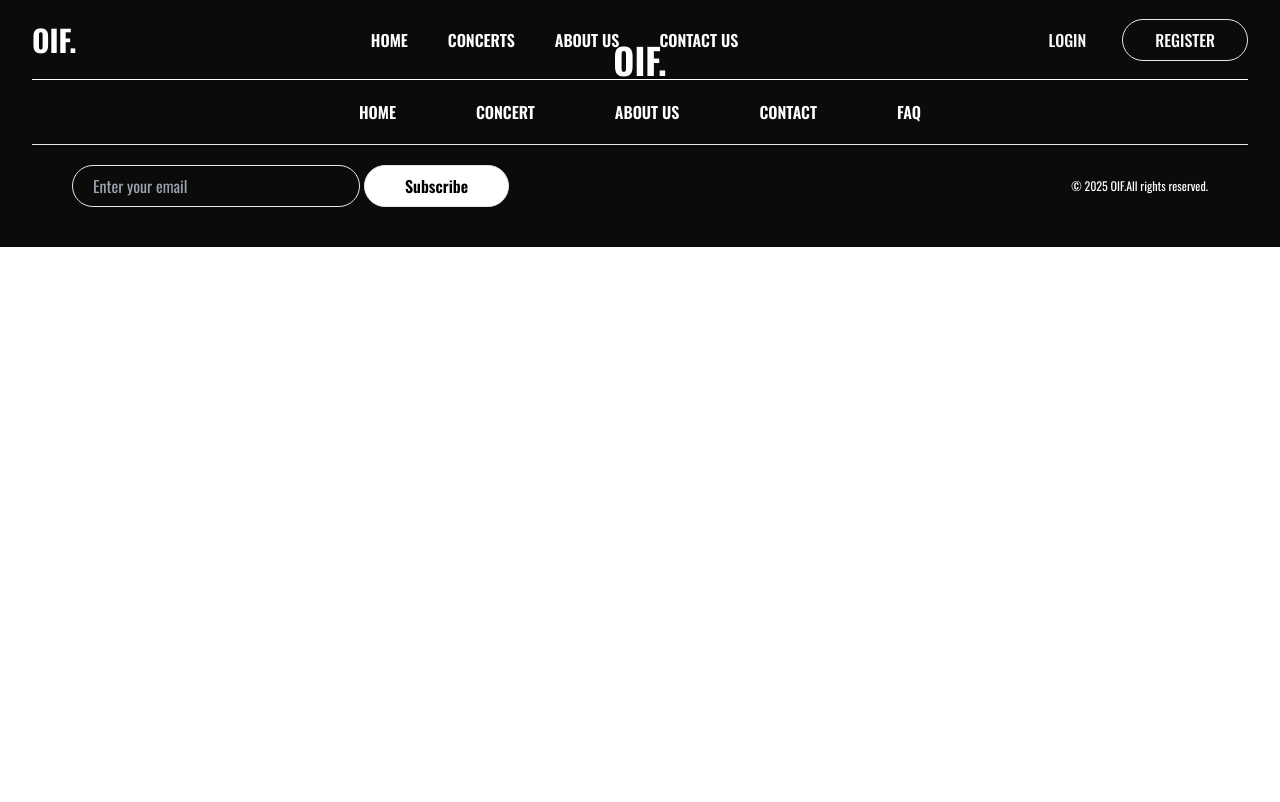
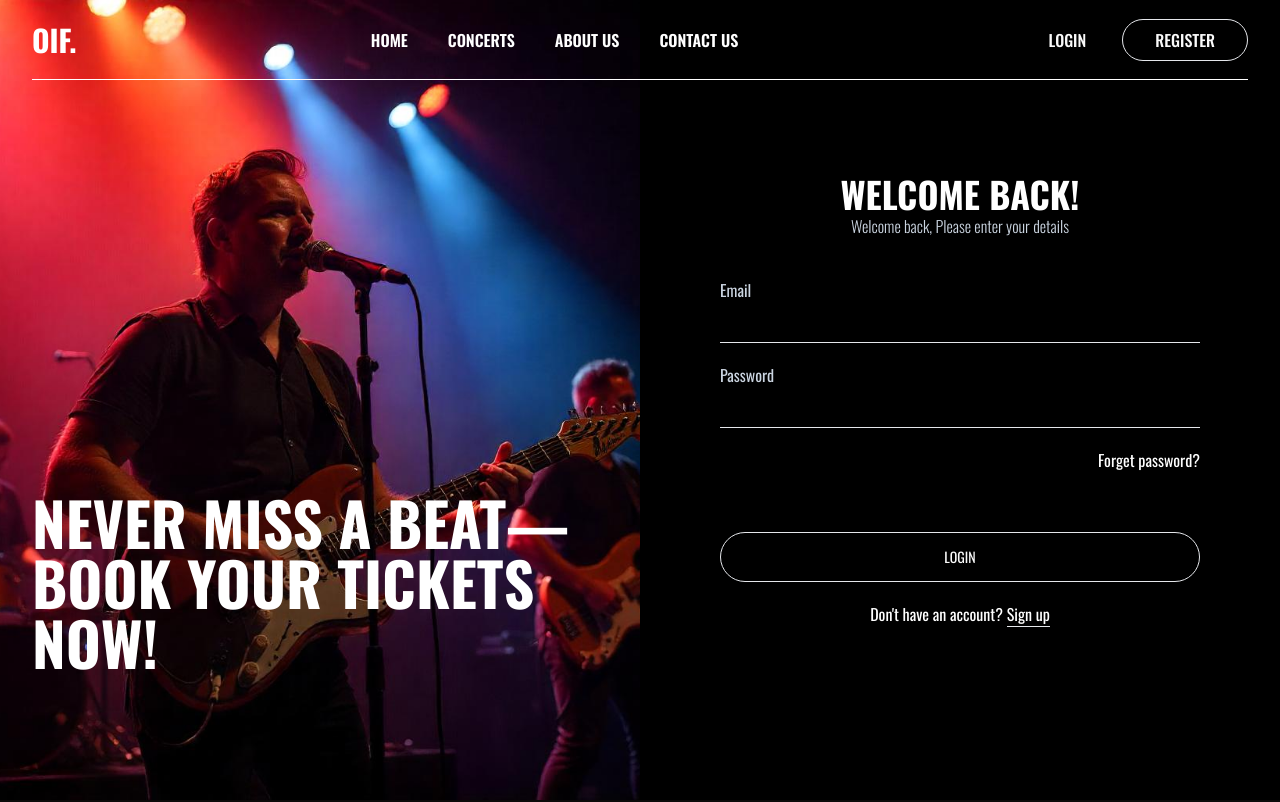
Before and after one commit to Adnansulaiman/concert-booking-ts, a React (Vite) app in the folder client/: page /login in a window 1280 px wide. Shown: the top 802 px of the page. Built offline with nearby package versions, Linux system fonts and the light colour scheme.

Commit message:
Added login page and signup page

```diff
--- a/client/src/App.tsx
+++ b/client/src/App.tsx
@@ -6,6 +6,8 @@ import Navbar from './components/Navbar/Navbar'
 import Footer from './components/Footer/Footer'
 import About from './pages/About/About'
 import Contact from './pages/Contact/Contact'
+import Login from './pages/Login/Login'
+import Register from './pages/Register/Register'
 
 
 function App() {
@@ -19,6 +21,8 @@ function App() {
       <Route path='/' element={<Home />} />
       <Route path='/about' element={<About />} />
       <Route path='/contact' element={<Contact />} />
+      <Route path='/login' element={<Login />} />
+      <Route path='/register' element={<Register />} />
      </Routes>
     <Footer />
      </div>
--- a/client/src/components/Navbar/Navbar.tsx
+++ b/client/src/components/Navbar/Navbar.tsx
@@ -68,10 +68,10 @@ const Navbar = () => {
               </NavLink>
             </ul>
             <div className="flex gap-5 items-center justify-center">
-              <Button className="text-base bg-transparent">LOGIN</Button>
-              <Button className="text-base bg-transparent border  px-8 py-5 rounded-full">
+              <Link to='/login'><Button className="text-base bg-transparent">LOGIN</Button></Link>
+              <Link to='/register'><Button className="text-base bg-transparent border  px-8 py-5 rounded-full">
                 REGISTER
-              </Button>
+              </Button></Link>
             </div>
           </div>
         </div>
@@ -85,10 +85,10 @@ const Navbar = () => {
           </div>
 
           <div className="flex gap-5 items-center justify-center">
-            <Button className="text-base bg-transparent">LOGIN</Button>
-            <Button className="text-base bg-transparent border rounded-full px-8 py-5">
+            <Link to='/login'><Button className="text-base bg-transparent">LOGIN</Button></Link>
+            <Link to='/register'><Button className="text-base bg-transparent border rounded-full px-8 py-5">
               REGISTER
-            </Button>
+            </Button></Link>
           </div>
           <div className="flex">
             <GiHamburgerMenu
@@ -97,10 +97,10 @@ const Navbar = () => {
             />
           </div>
         </div>
-      </div>
+
       {menuOpen && (
         <div
-          className={`absolute text-white top-0 right-0 flex flex-col bg-slate-950 w-screen h-screen z-50 ${
+          className={`absolute text-white top-0 right-0 flex flex-col bg-[#0b0b0b] w-screen h-screen z-50 ${
             closing ? "animate-slideoutright" : "animate-slideinright"
           }   `}
         >
@@ -163,6 +163,7 @@ const Navbar = () => {
           </div>
         </div>
       )}
+      </div>
     </>
   );
 };
--- /dev/null
+++ b/client/src/pages/Login/Login.tsx
@@ -0,0 +1,48 @@
+import React from "react";
+import Image from "../../assets/images/login1.jpg";
+import { Button } from "../../components/ui/button";
+import { Link } from "react-router-dom";
+
+const Login = () => {
+  return (
+    <div className="flex bg-black text-white">
+      <div
+        className="hidden md:flex flex-col justify-end w-1/2 bg-cover h-screen bg-center px-8 py-32"
+        style={{ backgroundImage: `url(${Image})` }}
+
+      >
+        <h1 className="text-6xl uppercase font-bold">Never Miss a Beat—</h1>
+        <h1 className="text-6xl uppercase font-bold">Book Your Tickets Now!</h1>
+      </div>
+      <div className="flex flex-col py-32 gap-10 w-full md:w-1/2 h-screen justify-center">
+        <div className="flex flex-col items-center">
+          <h1 className="text-4xl font-bold uppercase">Welcome back!</h1>
+          <p className="text-base font-light text-slate-300">
+            Welcome back, Please enter your details
+          </p>
+        </div>
+        <form className="px-10 md:px-20 flex flex-col gap-5">
+            <div className="flex flex-col">
+                <label htmlFor="" className="text-slate-300">Email</label>
+                <input type="email"  className="bg-transparent outline-none border-b py-2" />
+            </div>
+            <div className="flex flex-col">
+                <label htmlFor="" className="text-slate-300">Password</label>
+                <input type="password"  className="bg-transparent outline-none border-b py-2" />
+            </div>
+            <div className="flex justify-end">
+                <p className="hover:underline">Forget password?</p>
+            </div>
+            <Button className="mt-10 text-sm font-normal bg-transparent border rounded-full px-12 py-6 hover:bg-white hover:text-black">
+              LOGIN
+            </Button>
+            <div className="flex justify-center ">
+                <p>Don't have an account? <Link to='/register'><span className="border-b hover:text-yellow-300">Sign up</span></Link></p>
+            </div>
+        </form>
+      </div>
+    </div>
+  );
+};
+
+export default Login;
--- /dev/null
+++ b/client/src/pages/Register/Register.tsx
@@ -0,0 +1,53 @@
+import React from 'react'
+import { Button } from '../../components/ui/button'
+import Image from '../../assets/images/hero-banner8.jpg'
+import { Link } from 'react-router-dom'
+const Register = () => {
+  return (
+    <div className="flex bg-black text-white">
+      <div
+        className="hidden md:flex flex-col justify-end w-1/2 bg-cover h-screen bg-center px-8 py-32"
+        style={{ backgroundImage: `url(${Image})` }}
+
+      >
+        <h1 className="text-6xl uppercase font-bold">Feel the Music, </h1>
+        <h1 className="text-6xl uppercase font-bold">Live the Moment.</h1>
+      </div>
+      <div className="flex  flex-col pt-14 gap-10 w-full md:w-1/2 h-screen justify-center">
+        <div className="flex flex-col items-center">
+          <h1 className="text-4xl font-bold uppercase">Create an account</h1>
+          <p className="text-base font-light text-slate-300">
+            Get start with us, Please enter your details
+          </p>
+        </div>
+        <form className=" px-10 md:px-20 flex flex-col gap-5">
+            <div className="flex flex-col">
+                <label htmlFor="" className="text-slate-300">Full name</label>
+                <input type="text"  className="bg-transparent outline-none border-b py-2" />
+            </div>
+            <div className="flex flex-col">
+                <label htmlFor="" className="text-slate-300">Email</label>
+                <input type="email"  className="bg-transparent outline-none border-b py-2" />
+            </div>
+            <div className="flex flex-col">
+                <label htmlFor="" className="text-slate-300">Password</label>
+                <input type="password"  className="bg-transparent outline-none border-b py-2" />
+            </div>
+            <div className="flex flex-col">
+                <label htmlFor="" className="text-slate-300">Confirm password</label>
+                <input type="password"  className="bg-transparent outline-none border-b py-2" />
+            </div>
+
+            <Button className="mt-10 text-sm font-normal bg-transparent border rounded-full px-12 py-6 hover:bg-white hover:text-black">
+              REGISTER
+            </Button>
+            <div className="flex justify-center ">
+                <p>Already have an account? <Link to='/login'><span className="border-b hover:text-yellow-300">Log In</span></Link></p>
+            </div>
+        </form>
+      </div>
+    </div>
+  )
+}
+
+export default Register
```
Also changed, not shown: client/src/assets/images/login1.jpg (added).
